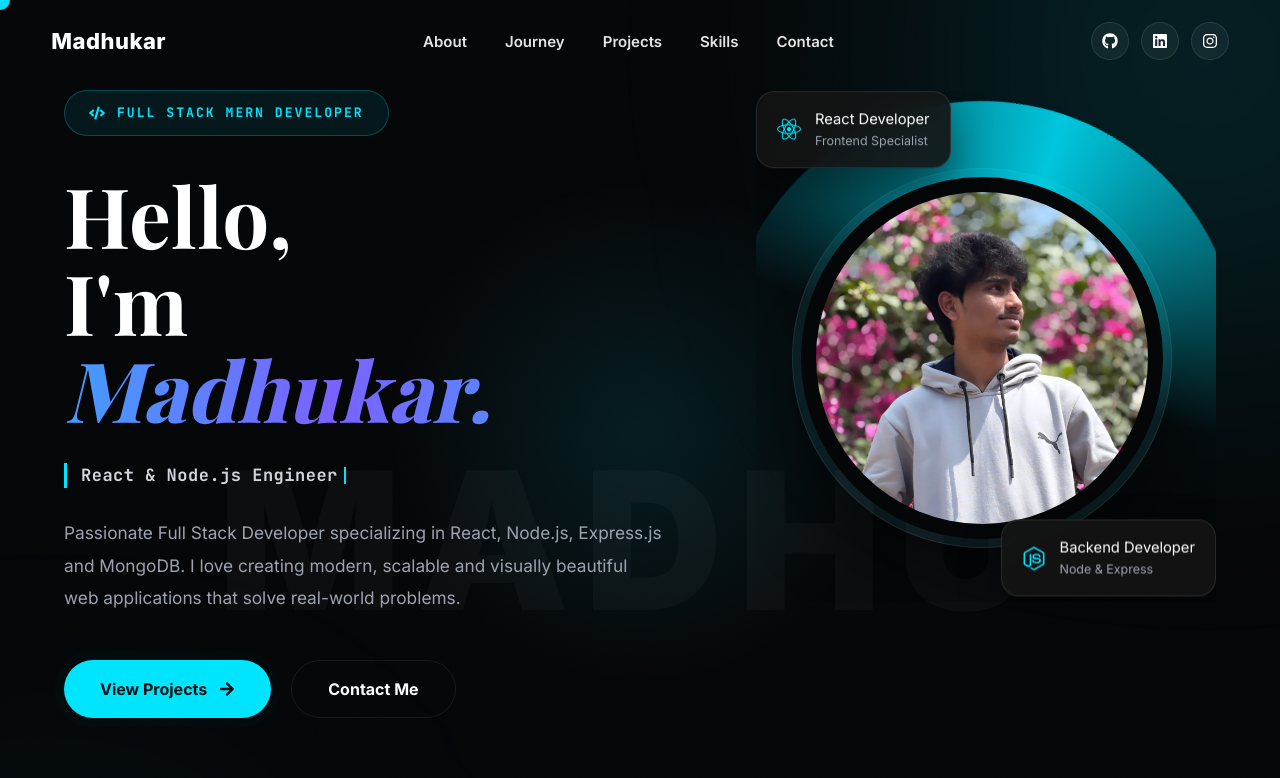
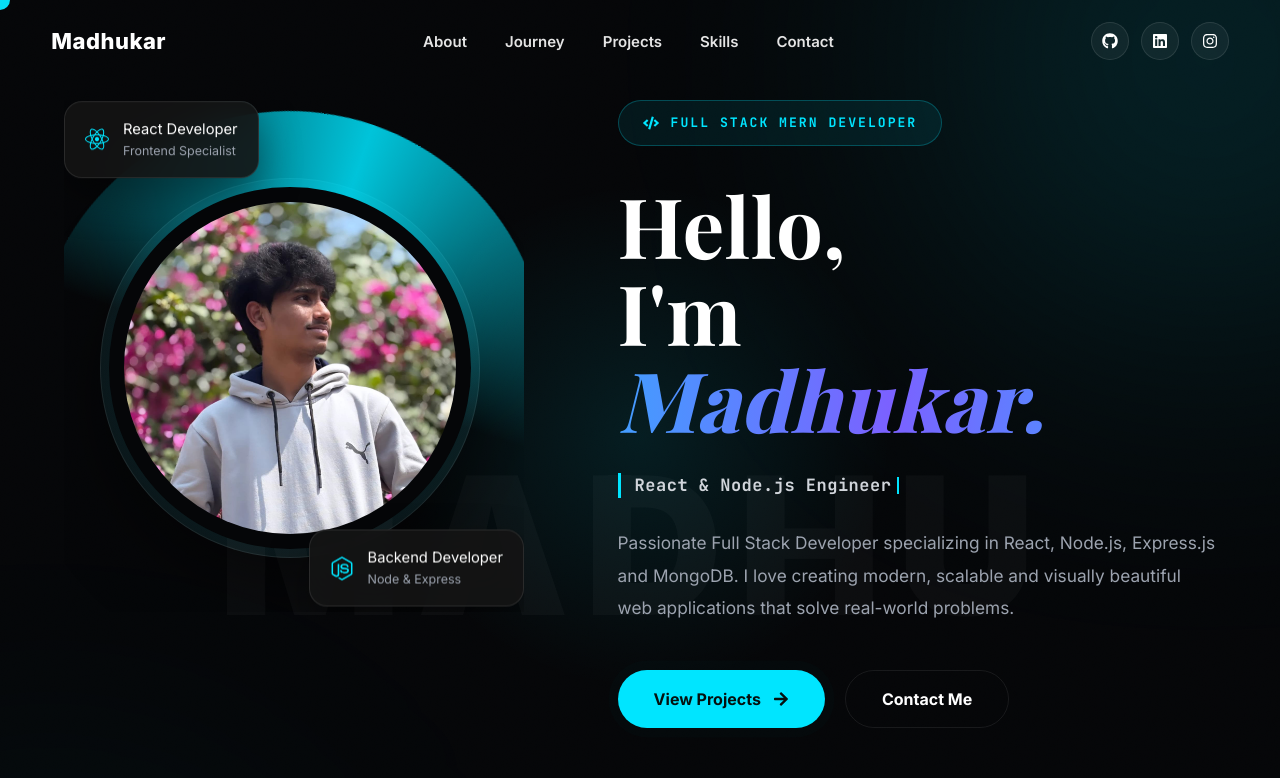
Before and after one commit to MadhuVasamsetti/portfolio-2-, a React (Vite) app: page / in a window 1280 px wide. Shown: the top 778 px of the page. Built offline with nearby package versions, Linux system fonts and the light colour scheme; a web font is replaced by a local one.

Commit message:
Adjust Image Size

```diff
--- a/src/components/Projects.jsx
+++ b/src/components/Projects.jsx
@@ -30,6 +30,24 @@ const projects = [
     description:
       "CMS built using React with CRUD operations and responsive dashboard.",
     tech: ["React", "Express", "MongoDB"],
+    github: "#",
+    live: "#",
+  },
+  {
+    title: "Weather App",
+    image: weather,
+    description:
+      "Responsive weather application using OpenWeather API with beautiful UI.",
+    tech: ["React", "API", "CSS"],
+    github: "#",
+    live: "#",
+  },
+  {
+    title: "Weather App",
+    image: weather,
+    description:
+      "Responsive weather application using OpenWeather API with beautiful UI.",
+    tech: ["React", "API", "CSS"],
     github: "#",
     live: "#",
   },
--- a/src/styles/about.css
+++ b/src/styles/about.css
@@ -773,6 +773,9 @@
     border:1px solid var(--border);
     box-shadow:var(--shadow);
     position:relative;
+    aspect-ratio:4 / 3;
+    min-height:280px;
+    background:linear-gradient(135deg,rgba(0,229,255,.08),rgba(123,97,255,.08));
     transition:transform .5s var(--spring);
 }
 
@@ -794,7 +797,9 @@
 
 .project-image img{
     width:100%;
+    height:100%;
     display:block;
+    object-fit:cover;
     transition:transform .6s var(--spring);
 }
 
--- a/src/styles/home.css
+++ b/src/styles/home.css
@@ -47,7 +47,7 @@ body{
     display:flex;
     align-items:center;
     overflow:hidden;
-    padding:90px 0 100px;
+    padding:100px 0 100px;
     background:var(--bg);
     color:#fff;
     font-family:"Inter",sans-serif;
@@ -62,6 +62,7 @@ body{
 
 .hero-section img{
     display:block;
+
     max-width:100%;
 }
 
@@ -157,11 +158,16 @@ body{
 
 /* ==========================================================
    HERO GRID
+   Columns swapped (.9fr / 1.1fr instead of 1.1fr / .9fr) and
+   order flipped on the two children below — this mirrors the
+   layout (image left, text right) while keeping the exact
+   same track proportions as before, just reversed. No JSX
+   changes needed.
 ========================================================== */
 
 .hero-grid{
     display:grid;
-    grid-template-columns:1.1fr .9fr;
+    grid-template-columns:.9fr 1.1fr;
     gap:clamp(40px,5vw,90px);
     align-items:start;
 }
@@ -247,13 +253,14 @@ body{
 }
 
 /* ==========================================================
-   HERO LEFT
+   HERO LEFT (text) — now visually on the RIGHT
 ========================================================== */
 
 .hero-left{
     position:relative;
     z-index:2;
     min-width:0; /* lets this flex/grid child shrink instead of forcing overflow */
+    order:2;
 }
 
 .hero-badge{
@@ -438,13 +445,11 @@ body{
 }
 
 /* ==========================================================
-   HERO RIGHT — bounded stage
-   Everything (image + both floating cards) lives INSIDE this
-   padded box using non-negative insets, so nothing can ever
-   render outside the box regardless of viewport width. This
-   replaces the old approach of fixed 470px/620px sizes with
-   uncentered absolute children, which is what pushed the
-   photo off-screen at wide viewports.
+   HERO RIGHT (photo) — now visually on the LEFT
+   margin-left:auto became margin-right:auto so the bounded
+   stage still hugs the outer edge of the page (previously
+   the right edge, now the left edge) — same visual habit,
+   mirrored.
 ========================================================== */
 
 .hero-right{
@@ -455,10 +460,11 @@ body{
     justify-content:center;
     max-width:460px;
     width:100%;
-    margin-left:auto;
+    margin-right:auto;
     padding:78px 36px 54px 28px;
     overflow:hidden;
     perspective:1000px;
+    order:1;
 }
 
 /* ==========================================================
@@ -587,6 +593,10 @@ body{
 
 /* ==========================================================
    RESPONSIVE - 1100px
+   Stacked single-column layout — order reset to 0 on both so
+   the original top-to-bottom order (text, then photo) comes
+   back exactly as before. The left/right order swap above
+   only matters in the two-column desktop layout.
 ========================================================== */
 
 @media (max-width:1100px){
@@ -598,6 +608,12 @@ body{
 
 .hero-left{
     text-align:center;
+    order:0;
+}
+
+.hero-right{
+    order:0;
+    margin:0 auto;
 }
 
 .hero-left p{
@@ -620,10 +636,6 @@ body{
 
 .hero-marquee{
     margin:35px auto 0;
-}
-
-.hero-right{
-    margin:0 auto;
 }
 
 }
```
